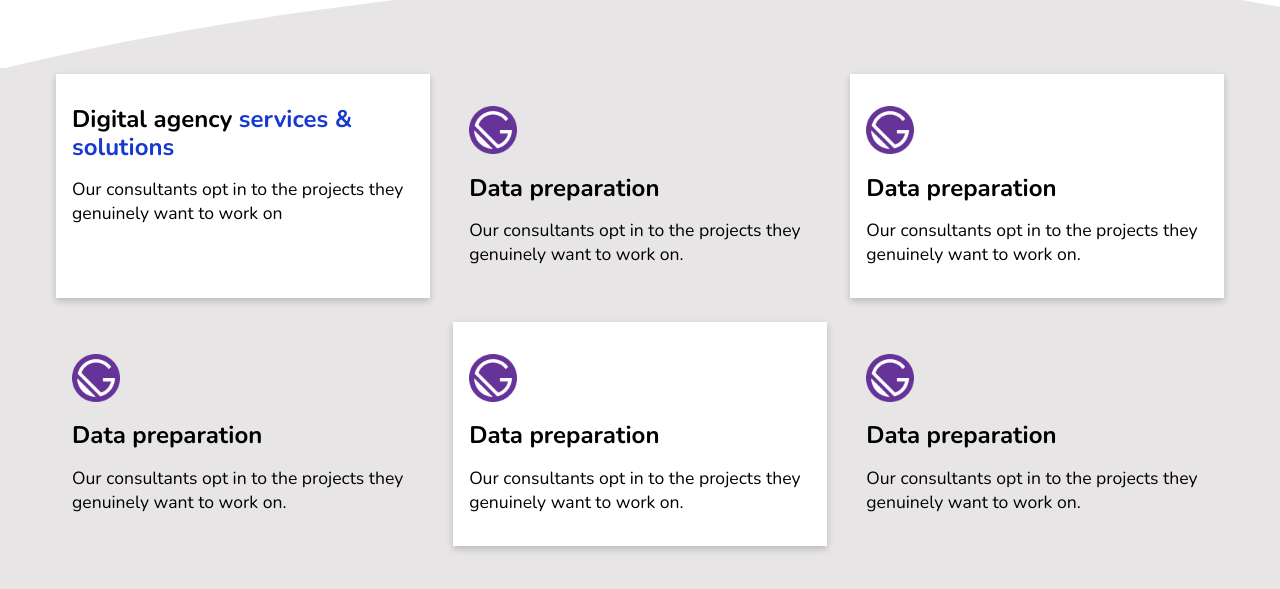
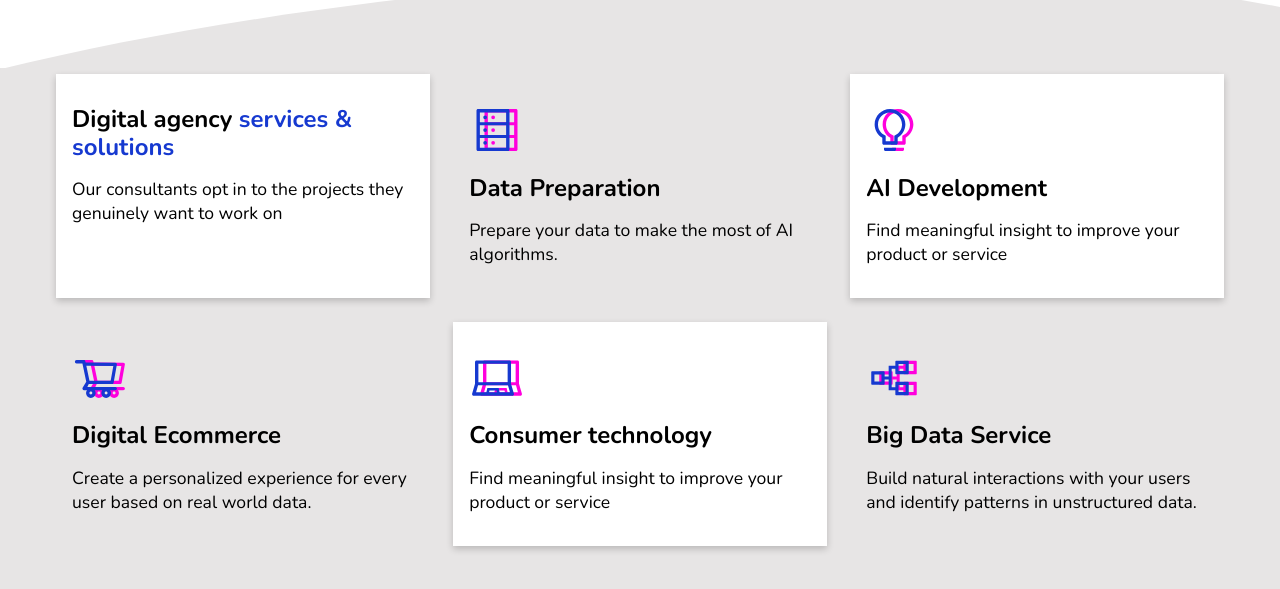
Before and after one commit to kmmod/geodatacap-website, a Gatsby site: page / in a window 1280 px wide. Shown: the part 1097-1686 px from the top of the page. Built offline with nearby package versions, Linux system fonts and the light colour scheme; Gatsby itself is replaced by a stand-in of ours.

Commit message:
Services WIP

```diff
--- a/src/components/Services.js
+++ b/src/components/Services.js
@@ -2,55 +2,87 @@ import React from "react"
 import { Container, Section } from "./Structure"
 import ServicesBg from "./ServicesBg"
 import Fade from "react-reveal/Fade"
+import { AiOutlineBulb, AiOutlineDatabase, AiOutlineShoppingCart, AiOutlineLaptop, AiOutlinePartition } from "react-icons/ai"
+
 import services from "../styles/services.module.css"
 import fonts from "../styles/fonts.module.css"
-import tempimage from "../images/gatsby-icon.png"
+
+const DataBox = props => {
+  return (
+    <div className={services.container}>
+      {props.breakline ? <div className={services.breakline} /> : null}
+
+      {props.icon ? props.icon : null}
+
+      <div className={fonts.header}>
+        <h4>{props.header}</h4>
+      </div>
+      <div className={fonts.body}>
+        <p>{props.content}</p>
+      </div>
+    </div>
+  )
+}
 
 function Services() {
-  const databox = (
-    <React.Fragment>
-      <div className={services.breakline} />
-
-      <img src={tempimage} alt={""} />
-
-      <div className={fonts.header}>
-        <h4>Data preparation</h4>
-      </div>
-      <div className={fonts.body}>
-        <p>
-          Our consultants opt in to the projects they genuinely want to work on.
-        </p>
-      </div>
-    </React.Fragment>
-  )
-
   return (
     <Section>
       <ServicesBg />
       <Container>
         <div id={"home"} />
-        <div className={services.wrapper}>
-          <Fade clear cascade>
-            <div className={services.container}>
-              <div className={fonts.header}>
-                <h4>
+        <Fade clear cascade>
+          <div className={services.wrapper}>
+            <DataBox
+              breakline={false}
+              header={
+                <>
                   Digital agency <b>services & solutions</b>
-                </h4>
-              </div>
-              <div className={fonts.body}>
-                <p>
-                  Our consultants opt in to the projects they genuinely want to
-                  work on
-                </p>
-              </div>
-            </div>
-            <div className={services.container}>{databox}</div>
-            <div className={services.container}>{databox}</div>
-            <div className={services.container}>{databox}</div>
-            <div className={services.container}>{databox}</div>
-            <div className={services.container}>{databox}</div>
-          </Fade>
-        </div>
+                </>
+              }
+              content={
+                "Our consultants opt in to the projects they genuinely want to work on"
+              }
+            />
+            <DataBox
+              breakline={true}
+              icon={<AiOutlineDatabase />}
+              header={"Data Preparation"}
+              content={"Prepare your data to make the most of AI algorithms."}
+            />
+            <DataBox
+              breakline={true}
+              icon={<AiOutlineBulb />}
+              header={"AI Development"}
+              content={
+                "Find meaningful insight to improve your product or service"
+              }
+            />
+            <DataBox
+              breakline={true}
+              icon={<AiOutlineShoppingCart />}
+              header={"Digital Ecommerce"}
+              content={
+                "Create a personalized experience for every user based on real world data."
+              }
+            />
+            <DataBox
+              breakline={true}
+              icon={<AiOutlineLaptop />}
+              header={"Consumer technology"}
+              content={
+                "Find meaningful insight to improve your product or service"
+              }
+            />
+            <DataBox
+              breakline={true}
+              icon={<AiOutlinePartition />}
+              header={"Big Data Service"}
+              content={
+                "Build natural interactions with your users and identify patterns in unstructured data."
+              }
+            />
+          </div>
+        </Fade>
       </Container>
     </Section>
   )
--- a/src/styles/services.module.css
+++ b/src/styles/services.module.css
@@ -31,13 +31,6 @@
   }
 
   & svg {
-    //flex-grow: 1;
-    //display: flex;
-    //transform: scale(1.1);
-    //margin: 0 auto;
-    //padding: 0;
-    //min-width: 100%;
-    //width: 100%;
     margin: 0;
     padding: 0;
 
@@ -66,9 +59,20 @@
     margin-bottom: 1rem;
   }
 
+  & svg {
+    height: 3rem;
+    width: 3rem;
+    margin-right: 1rem;
+    margin-bottom: 1rem;
+    fill: var(--color-secondary);
+    filter: drop-shadow( 0.5rem 0 0 var(--color-primary-light));
+
+  }
+
   & .breakline {
     display: none;
     height: 1px;
+    width: 100%;
     margin: 1rem 0 2rem 0;
     background-color: rgba(0, 0, 0, 0.5);
   }
@@ -102,8 +106,6 @@
     margin: 0;
 
     &:nth-child(n) {
-      box-shadow: 0 3px 7px 0 rgba(0, 0, 0, 0.2);
-      background-color: white;
       box-shadow: unset;
       background-color: unset;
     }
@@ -111,5 +113,6 @@
     & .breakline {
       display: block;
     }
+
   }
 }
```
